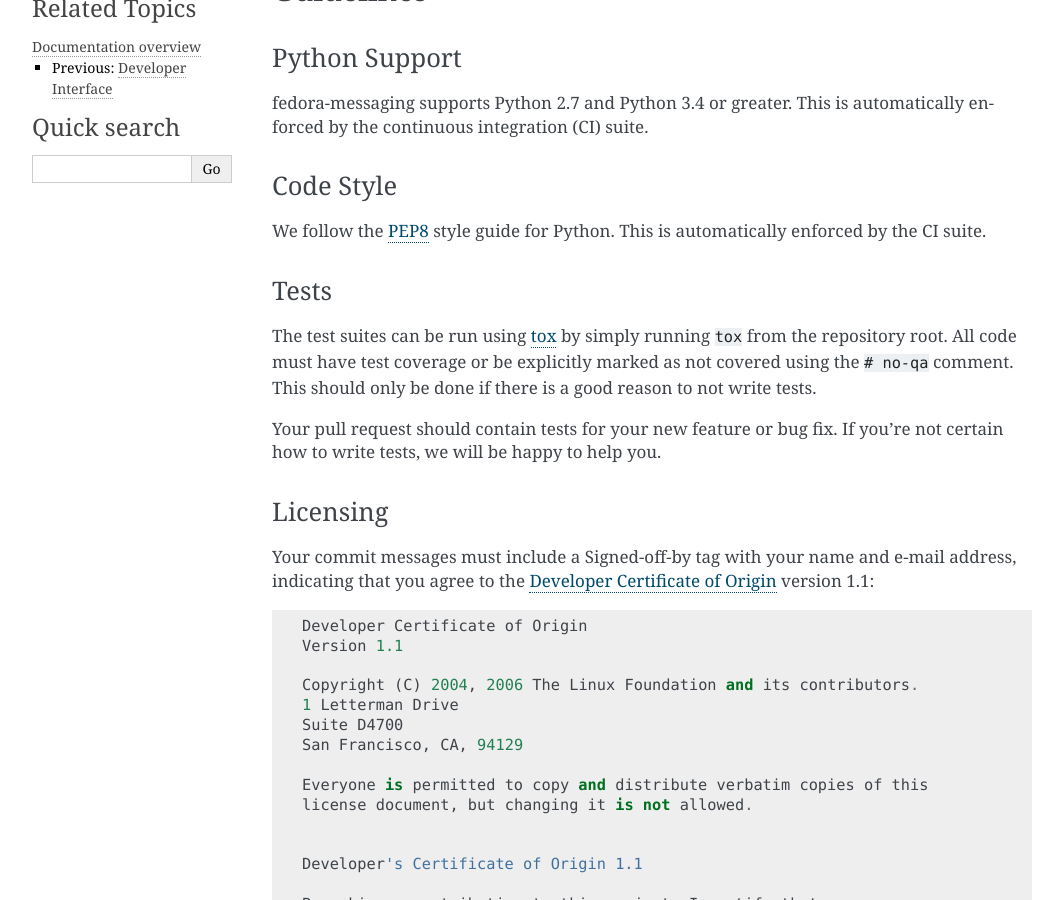
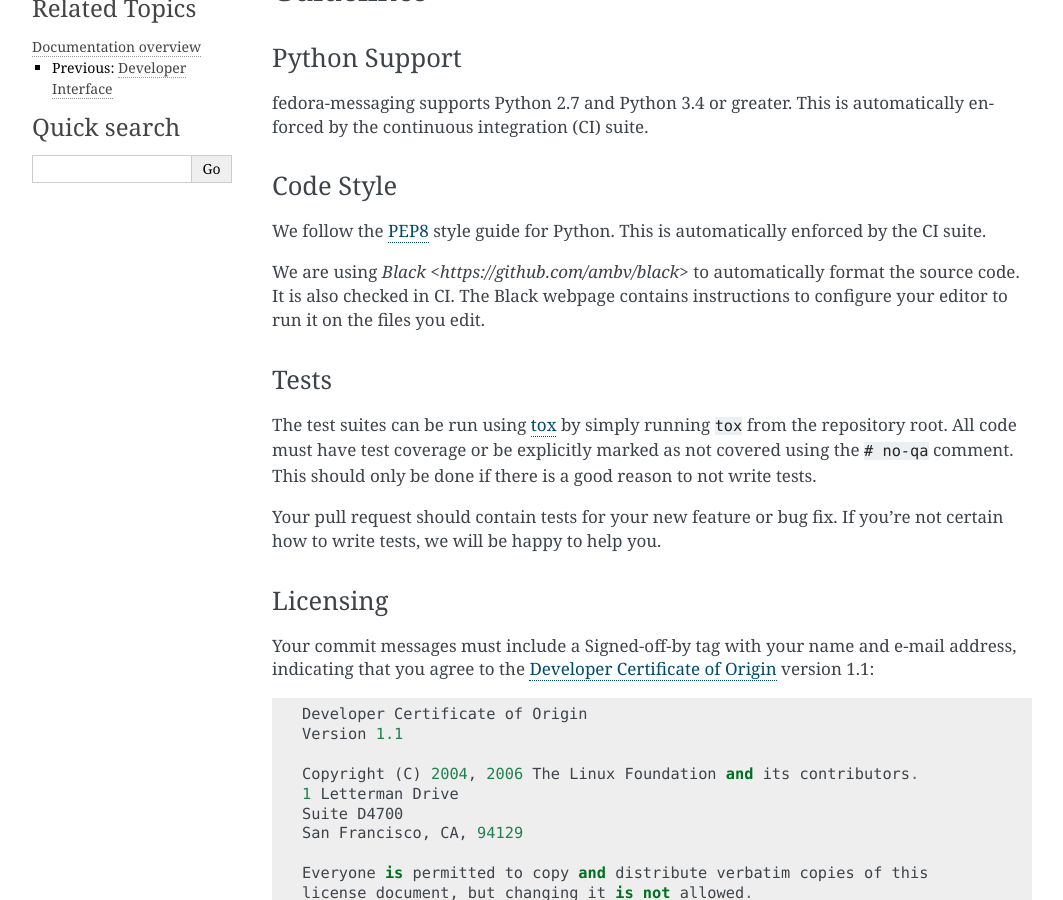
Before and after one commit to fedora-infra/fedora-messaging, a Sphinx documentation site: the page built from docs/contributing.rst, in a window 1280 px wide and 900 px high, scrolled down 563 px. Shown: the whole window, without its empty margins (98-1161 px from the left). Built offline with Sphinx 7.4.7, drawn with Linux system fonts in a browser that asks for light colours.

Commit message:
Setup Black
Signed-off-by: Aurélien Bompard <aurelien@bompard.org>

```diff
--- a/docs/contributing.rst
+++ b/docs/contributing.rst
@@ -38,6 +38,10 @@ Code Style
 ----------
 We follow the `PEP8 <https://www.python.org/dev/peps/pep-0008/>`_ style guide
 for Python. This is automatically enforced by the CI suite.
+
+We are using `Black <https://github.com/ambv/black>` to automatically format
+the source code. It is also checked in CI. The Black webpage contains
+instructions to configure your editor to run it on the files you edit.
 
 
 Tests
```
Also changed, not shown: 1 other file.
